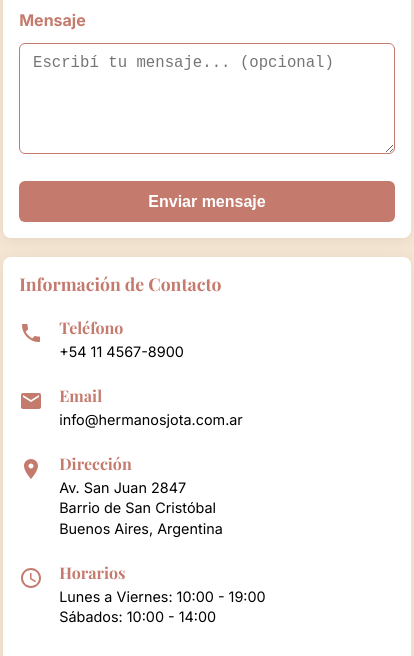
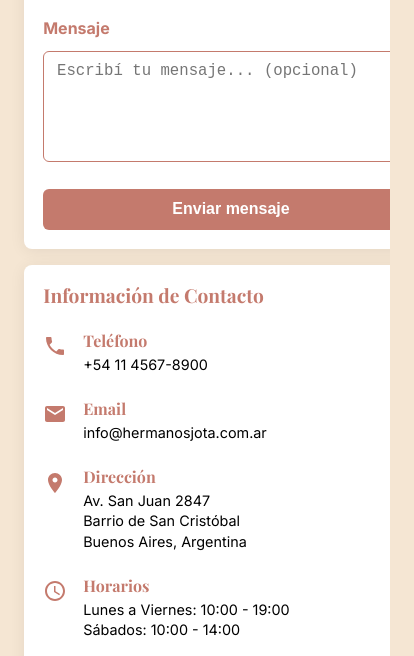
Before and after one commit to JLjerelongo/Hermanos-Jota-Proyecto-ITBA, a plain HTML site: page pages/contact.html in a window 390 px wide. Shown: the part 716-1372 px from the top of the page, 414 px wide, since content can reach past the window. Drawn offline with nearby package versions, Linux system fonts and the light colour scheme.

Commit message:
Modificaciones en el responsive.

```diff
--- a/css/contact.css
+++ b/css/contact.css
@@ -6,6 +6,9 @@
   padding: 0;
   display: flex;
   flex-direction: column;
+  /* Added box-sizing to ensure proper width calculation */
+  box-sizing: border-box;
+  width: 100%;
 }
 
 .contact-hero {
@@ -14,6 +17,9 @@
   color: var(--blanco);
   text-align: center;
   padding: 3rem 1rem 2rem 1rem;
+  /* Added box-sizing and width for proper mobile adaptation */
+  box-sizing: border-box;
+  width: 100%;
 }
 
 .contact-hero h1 {
@@ -28,17 +34,23 @@
   max-width: 600px;
 }
 
+/* Updated container to use CSS Grid layout for better control */
 .contact-container {
   display: grid;
   grid-template-columns: 1fr 1fr;
   grid-template-rows: auto auto;
   gap: 2rem;
   padding: 3rem 1rem;
-  max-width: 1200px;
+  /* Reduced max-width from 1200px to 900px for narrower desktop layout */
+  max-width: 900px;
   margin: 0 auto;
   align-items: start;
+  /* Added box-sizing and width for proper mobile adaptation */
+  box-sizing: border-box;
+  width: 100%;
 }
 
+/* Form now spans both columns in the first row */
 .contact-form {
   background: var(--blanco);
   border-radius: 12px;
@@ -50,6 +62,7 @@
   flex-direction: column;
   gap: 1.2rem;
   align-self: start;
+  /* Added hover elevation effect */
   transition: transform 0.3s ease, box-shadow 0.3s ease;
 }
 
@@ -58,6 +71,7 @@
   box-shadow: 0 8px 32px rgba(0, 0, 0, 0.15);
 }
 
+/* New styles for contact info container */
 .contact-info {
   background: var(--blanco);
   border-radius: 12px;
@@ -68,6 +82,7 @@
   align-self: stretch;
   display: flex;
   flex-direction: column;
+  /* Added hover elevation effect */
   transition: transform 0.3s ease, box-shadow 0.3s ease;
 }
 
@@ -147,6 +162,7 @@
   color: var(--verde-salvia);
 }
 
+/* New styles for map container */
 .contact-map {
   background: var(--blanco);
   border-radius: 12px;
@@ -157,6 +173,7 @@
   align-self: stretch;
   display: flex;
   flex-direction: column;
+  /* Added hover elevation effect */
   transition: transform 0.3s ease, box-shadow 0.3s ease;
 }
 
@@ -432,23 +449,23 @@
 
 @media (max-width: 600px) {
   .contact-hero {
-    padding: 2rem 0.5rem 1.5rem 0.5rem;
+    padding: 2rem 1rem 1.5rem 1rem;
   }
   .contact-hero h1 {
     font-size: 2rem;
   }
   .contact-hero p {
     font-size: 1rem;
-    padding: 0 0.2rem;
+    padding: 0 0.5rem;
   }
   .contact-container {
-    padding: 1.5rem 0.2rem;
+    padding: 1.5rem 1rem;
     gap: 1.2rem;
   }
   .contact-form,
   .contact-info,
   .contact-map {
-    padding: 1rem;
+    padding: 1.5rem;
     border-radius: 8px;
   }
   .form-group input,
@@ -462,10 +479,85 @@
   }
   .contact-info h2,
   .contact-map h2 {
-    font-size: 1.1rem;
+    font-size: 1.2rem;
   }
   .map-container iframe {
     height: 200px;
+  }
+}
+
+@media (max-width: 400px) {
+  .contact-hero {
+    padding: 1.5rem 1.5rem 1.2rem 1.5rem;
+    margin-left: 0;
+    margin-right: 0;
+  }
+
+  .contact-container {
+    padding: 1rem 1.5rem;
+    gap: 1rem;
+    max-width: 100%;
+    width: 100%;
+    box-sizing: border-box;
+  }
+
+  .contact-form,
+  .contact-info,
+  .contact-map {
+    padding: 1.2rem;
+    margin: 0 auto;
+    width: 100%;
+    max-width: 100%;
+    box-sizing: border-box;
+  }
+}
+
+@media (max-width: 360px) {
+  .contact-container {
+    padding: 1rem 1.8rem;
+    gap: 1rem;
+  }
+
+  .contact-form,
+  .contact-info,
+  .contact-map {
+    margin: 0 auto;
+    width: 100%;
+    max-width: 100%;
+    padding: 1.2rem;
+  }
+}
+
+@media (max-width: 450px) {
+  .contact-main {
+    padding: 0;
+    margin: 0;
+    overflow-x: hidden;
+  }
+
+  .contact-hero {
+    padding: 1.5rem 1.5rem 1.2rem 1.5rem;
+    margin: 100px auto 0 auto;
+    width: 100%;
+    max-width: 100%;
+  }
+
+  .contact-container {
+    padding: 1rem 1.5rem;
+    gap: 1rem;
+    max-width: 100%;
+    width: 100%;
+    margin: 0 auto;
+  }
+
+  .contact-form,
+  .contact-info,
+  .contact-map {
+    padding: 1.2rem;
+    margin: 0 auto;
+    width: 100%;
+    max-width: 100%;
+    box-sizing: border-box;
   }
 }
 
```
